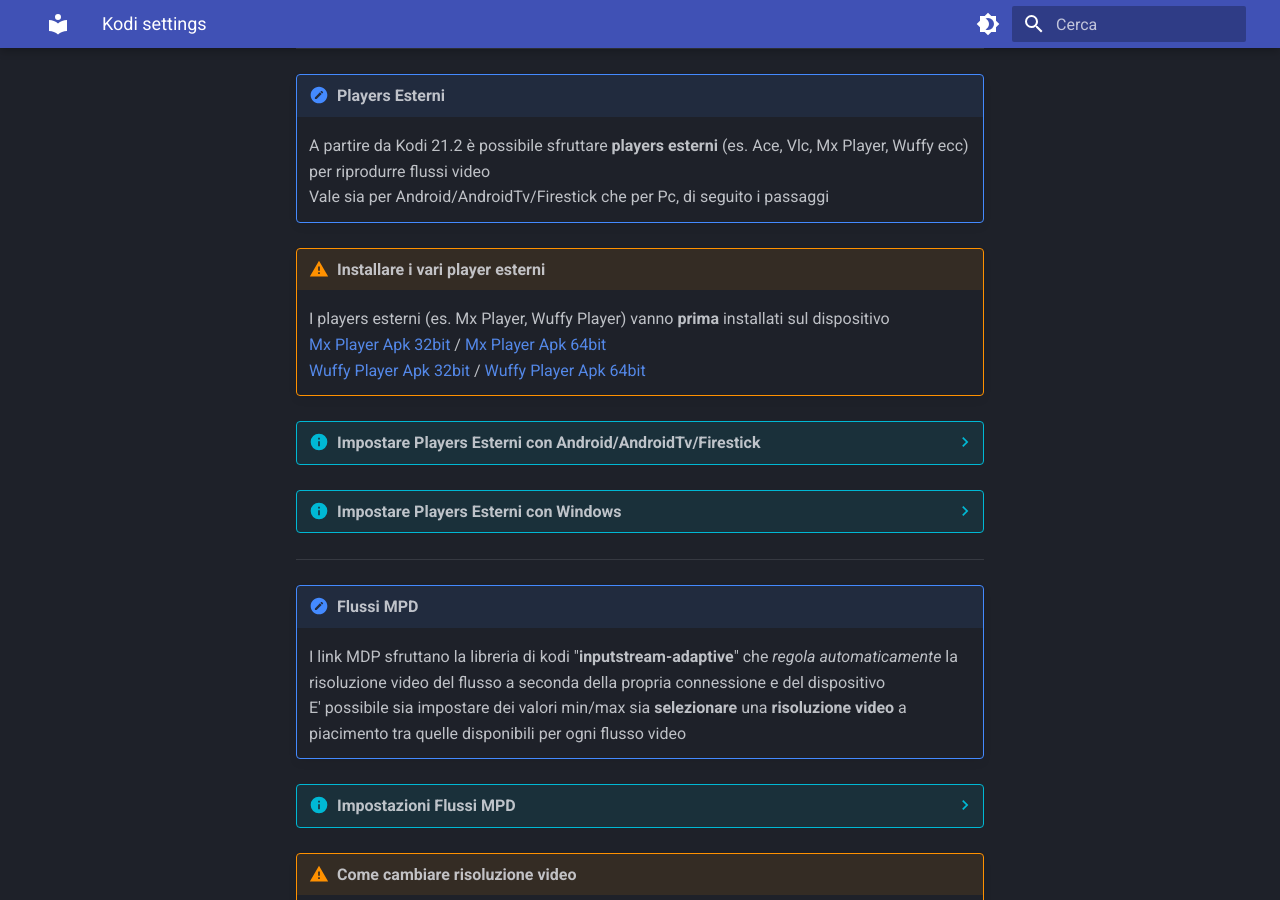
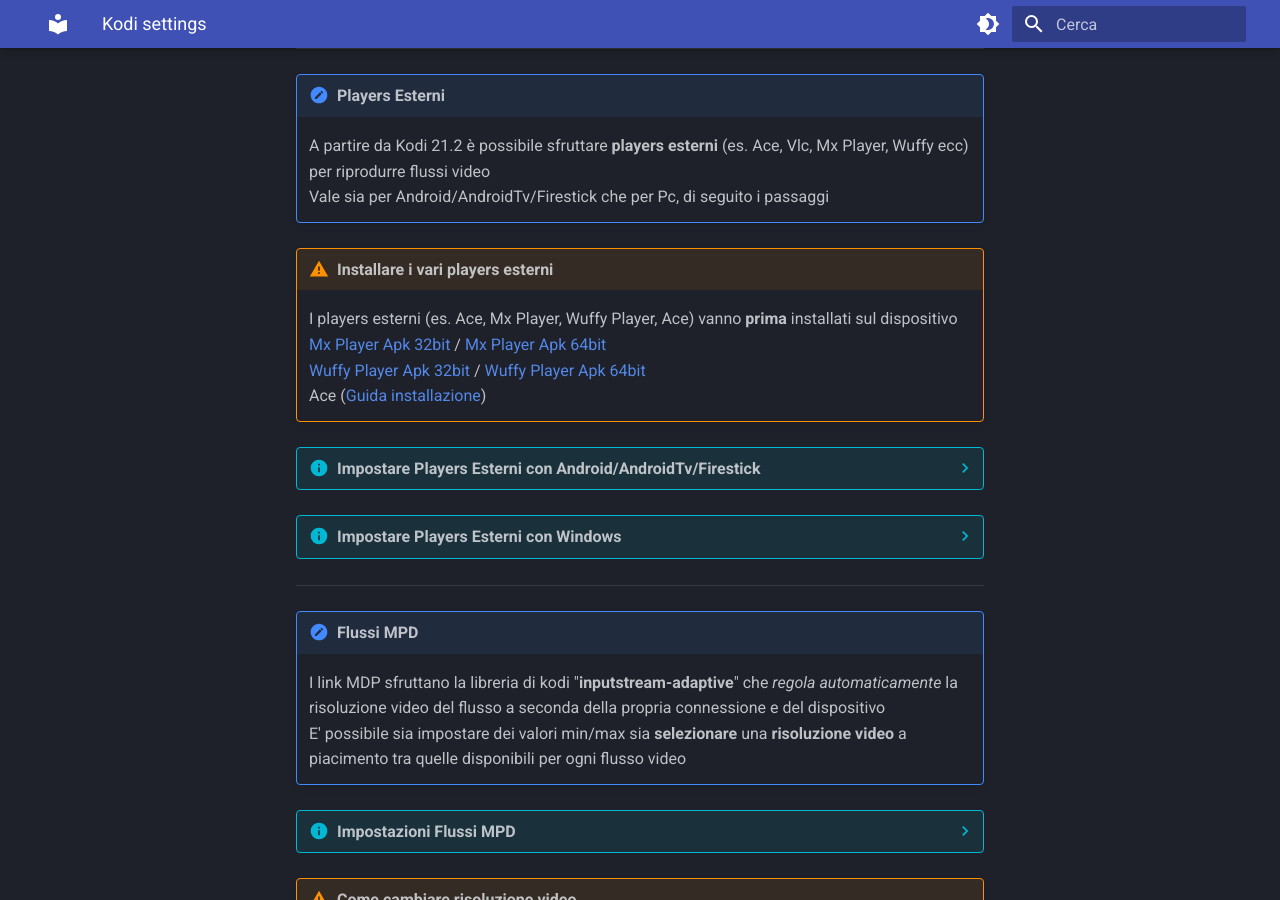
Before and after one commit to campipaolo/Mandrakodi-Wiki, an MkDocs documentation site: the page built from docs/guide/kodi_settings.md, in a window 1280 px wide and 900 px high, scrolled down 403 px. Built offline with MkDocs 1.6.1 and Material for MkDocs 9.7.7, drawn with Linux system fonts in a browser that asks for light colours.

Commit message:
kodi_settings
fix various

```diff
--- a/docs/guide/kodi_settings.md
+++ b/docs/guide/kodi_settings.md
@@ -10,8 +10,8 @@
 !!! important "Players Esterni"
     A partire da Kodi 21.2 è possibile sfruttare **players esterni** (es. Ace, Vlc, Mx Player, Wuffy ecc) per riprodurre flussi video <br>Vale sia per Android/AndroidTv/Firestick che per Pc, di seguito i passaggi
 
-!!! warning "Installare i vari player esterni"
-    I players esterni (es. Mx Player, Wuffy Player) vanno **prima** installati sul dispositivo<br> [Mx Player Apk 32bit](https://) / [Mx Player Apk 64bit](https://)<br> [Wuffy Player Apk 32bit](https://) / [Wuffy Player Apk 64bit](https://)<br>
+!!! warning "Installare i vari players esterni"
+    I players esterni (es. Ace, Mx Player, Wuffy Player, Ace) vanno **prima** installati sul dispositivo<br> [Mx Player Apk 32bit](https://) / [Mx Player Apk 64bit](https://)<br> [Wuffy Player Apk 32bit](https://) / [Wuffy Player Apk 64bit](https://)<br> Ace ([Guida installazione](https://campipaolo.github.io/Mandrakodi-Wiki/guide/acestream/))
 
 ??? info "Impostare Players Esterni con Android/AndroidTv/Firestick"
     **Avviare Kodi**
```
